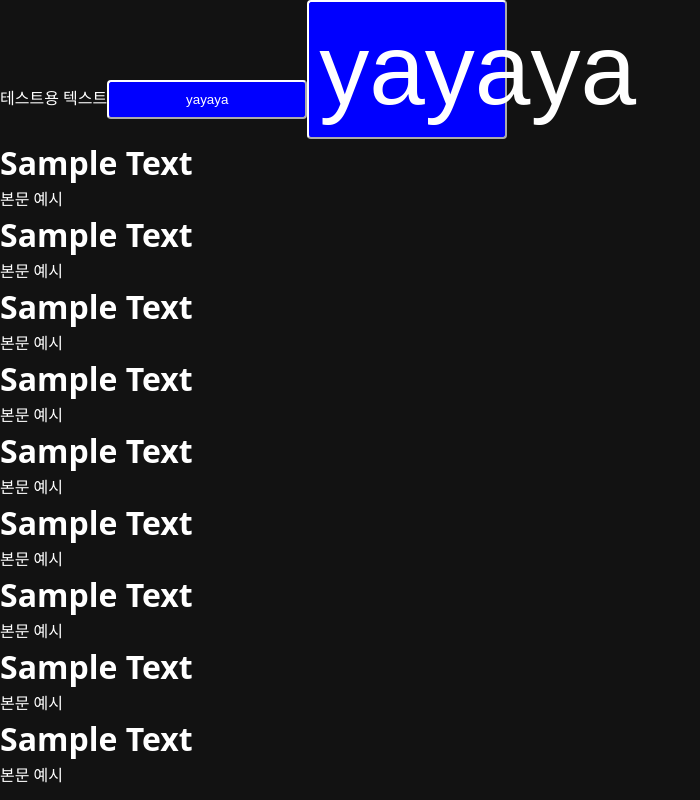
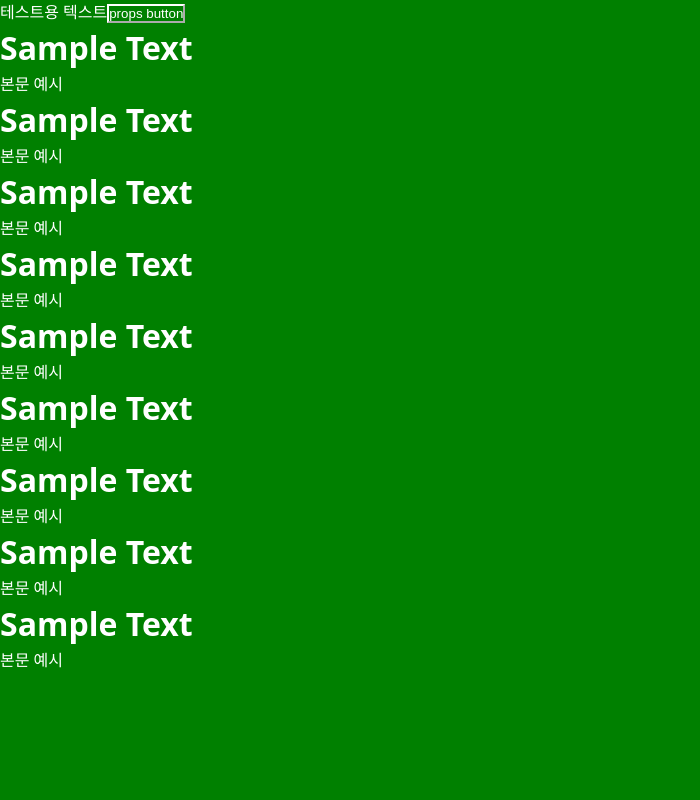
Before and after one commit to ThePott/oz-react-deep-lecture-note, a React (Vite) app: page / in a window 1280 px wide. Shown: the whole page, without its empty margins (0-700 px from the left). Built offline with nearby package versions, Linux system fonts and the light colour scheme.

Commit message:
01-5-Styled-Components-2

```diff
--- a/src/App.jsx
+++ b/src/App.jsx
@@ -1,23 +1,35 @@
-import styled from "styled-components"
+import styled, { createGlobalStyle } from "styled-components"
+
+const GlobalStyle = createGlobalStyle`
+* {
+margin: 0;
+padding: 0;
+background-color: green;
+}
+`
 
 const BlueButton = styled.button`
-background-color: blue;
+background - color: blue;
 color: white;
 padding: 10px;
-border-radius: 4px;
+border - radius: 4px;
 width: 200px;
 `
 const BlueButtonBig = styled(BlueButton)`
-  font-size: 100px;
+font - size: 100px;
 `
-
+const PropsButton = styled.button`
+background - color: ${props => props.backgroundColor || "white"}
+`
 
 const App = () => {
   return (
     <>
+      <GlobalStyle />
       <div className="test">테스트용 텍스트
-        <BlueButton>yayaya</BlueButton>
-        <BlueButtonBig>yayaya</BlueButtonBig>
+        {/* <BlueButton>yayaya</BlueButton>
+        <BlueButtonBig>yayaya</BlueButtonBig> */}
+        <PropsButton backgroundColor="red">props button</PropsButton>
         <div className="bgMuted">
           <h1 className="fgMuted">Sample Text</h1>
           <p>본문 예시</p>
@@ -46,7 +58,6 @@ const App = () => {
         </div>
 
       </div>
-
     </>
   )
 }
```
